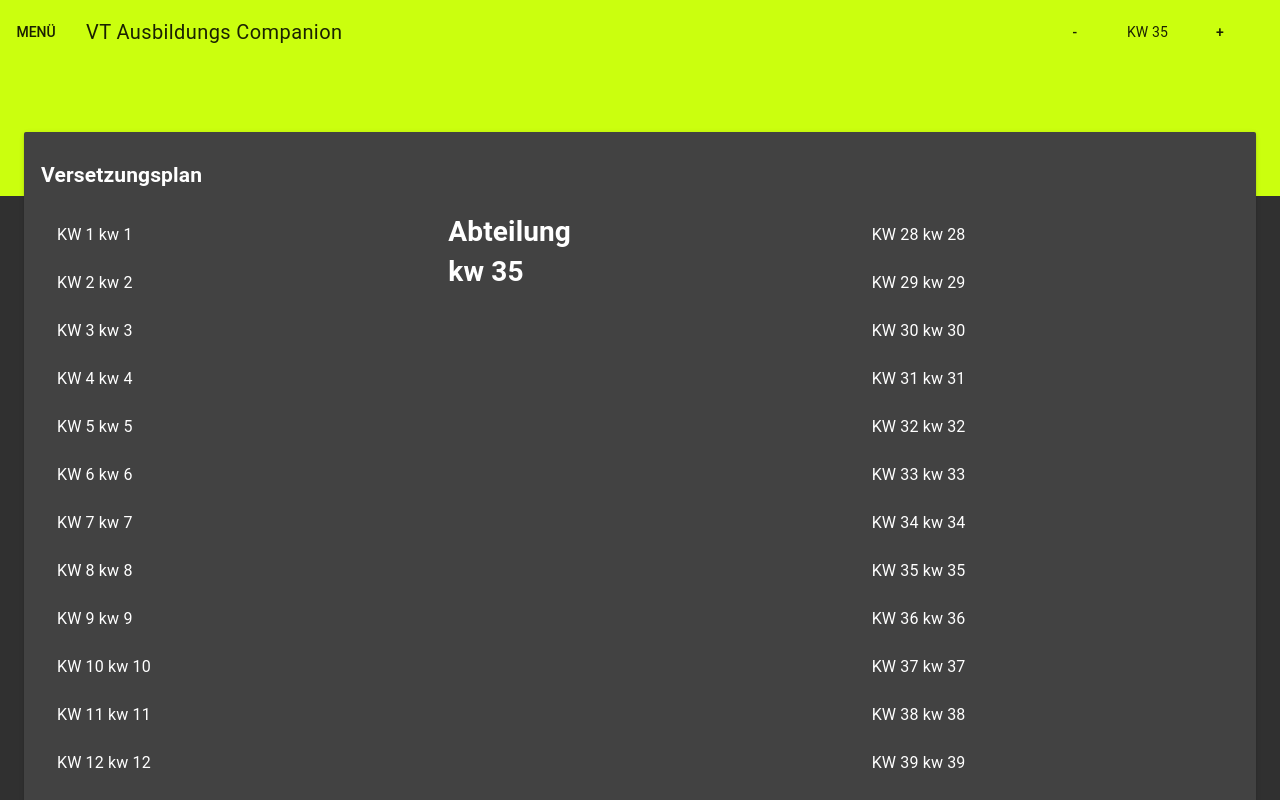
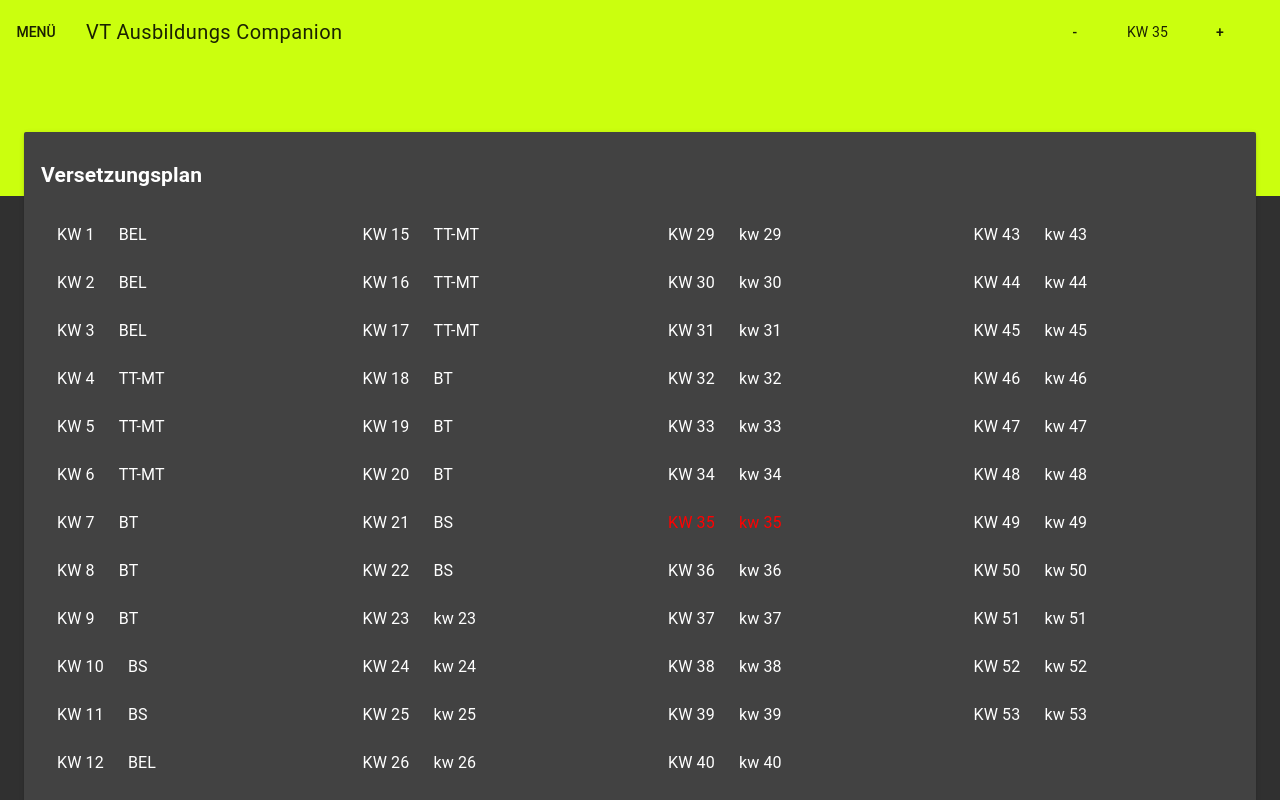
Before and after one commit to tlautensc/VTAusbildungCompanion, a Vue app: page /versetzungsplan in a window 1280 px wide. Built offline with nearby package versions, Linux system fonts and the light colour scheme.

Commit message:
Basic Versetzungsplan

```diff
--- a/src/App.vue
+++ b/src/App.vue
@@ -20,21 +20,10 @@
           <md-toolbar class="md-transparent" md-elevation="0">Navigation</md-toolbar>
 
           <md-list>
-            <md-list-item>
-              <md-button @click.native="menuVisible = false" to="/">Ausbildungsnachweise</md-button>
-            </md-list-item>
-
-            <md-list-item>
-              <md-button @click.native="menuVisible = false" to="/dienstplan">Dienstplan</md-button>
-            </md-list-item>
-
-            <md-list-item>
-              <md-button @click.native="menuVisible = false" to="/versetzungsplan">Versetzungsplan</md-button>
-            </md-list-item>
-
-            <md-list-item>
-              <md-button @click.native="menuVisible = false" to="/stundenplan">Stundenplan</md-button>
-            </md-list-item>
+              <md-list-item @click.native="menuVisible = false" to="/">Ausbildungsnachweise</md-list-item>
+              <md-list-item @click.native="menuVisible = false" to="/dienstplan">Dienstplan</md-list-item>
+              <md-list-item @click.native="menuVisible = false" to="/versetzungsplan">Versetzungsplan</md-list-item>
+              <md-list-item @click.native="menuVisible = false" to="/stundenplan">Stundenplan</md-list-item>
           </md-list>
         </md-app-drawer>
 
--- a/src/views/Stundenplan.vue
+++ b/src/views/Stundenplan.vue
@@ -38,7 +38,9 @@
         <md-table-cell>{{index + 1}}</md-table-cell>
         <md-table-cell>{{item}}</md-table-cell>
         <md-table-cell v-for="(item) in faecher" :key="item">
-          <md-input v-model="item[index]"></md-input>
+          <md-field>
+            <md-input v-model="item[index]"></md-input>
+          </md-field>
         </md-table-cell>
       </md-table-row>
     </md-table>
--- a/src/views/Versetzungsplan.vue
+++ b/src/views/Versetzungsplan.vue
@@ -1,29 +1,70 @@
 <template>
   <div>
       <h2>Versetzungsplan</h2>
-      <div class="md-layout md-gutter">
-        <div class="md-layout-item">
+      <div class="md-layout md-gutter md-alignment-top-space-between">
+        <div class="md-layout-item md-size-25">
           <md-list>
-            <md-list-item v-for="(item) in 26" :key="item">
-              KW {{ item }} {{ Versetzung[item-1] }}
+            <md-list-item v-for="(item) in 14" :key="item">
+              <md-content v-bind:class="{ AKW: item==KW }">
+                <div class="md-layout md-gutter">
+                  <div class="md-layout-item">
+                    KW {{ item }}
+                  </div>
+                  <div class="md-layout-item">
+                    {{ Versetzung[item-1] }}
+                  </div>
+                </div>
+              </md-content>
             </md-list-item>
           </md-list>
         </div>
-        <div class="md-layout-item">
-          <md-content>
-            <h1>
-              Abteilung<br><br>
-              {{Versetzung[KW-1]}}
-            </h1>
-          </md-content>
-        </div>
-        <div class="md-layout-item">
+        <div class="md-layout-item md-size-25">
           <md-list>
-            <md-list-item v-for="(item) in 26" :key="item">
-              KW {{ item+27 }} {{ Versetzung[item+26] }}
+            <md-list-item v-for="(item) in 14" :key="item">
+              <md-content v-bind:class="{ AKW: item+14==KW }">
+                <div class="md-layout md-gutter">
+                  <div class="md-layout-item">
+                    KW {{ item+14 }}
+                  </div>
+                  <div class="md-layout-item">
+                    {{ Versetzung[item+13] }}
+                  </div>
+                </div>
+              </md-content>
             </md-list-item>
           </md-list>
-
+        </div>
+        <div class="md-layout-item md-size-25">
+          <md-list>
+            <md-list-item v-for="(item) in 14" :key="item">
+              <md-content v-bind:class="{ AKW: item+28==KW }">
+                <div class="md-layout md-gutter">
+                  <div class="md-layout-item">
+                    KW {{ item+28 }}
+                  </div>
+                  <div class="md-layout-item">
+                    {{ Versetzung[item+27] }}
+                  </div>
+                </div>
+              </md-content>
+            </md-list-item>
+          </md-list>
+        </div>
+        <div class="md-layout-item md-size-25">
+          <md-list>
+            <md-list-item v-for="(item) in 11" :key="item">
+              <md-content v-bind:class="{ AKW: item+42==KW }">
+                <div class="md-layout md-gutter">
+                  <div class="md-layout-item">
+                    KW {{ item+42 }}
+                  </div>
+                  <div class="md-layout-item">
+                    {{ Versetzung[item+41] }}
+                  </div>
+                </div>
+              </md-content>
+            </md-list-item>
+          </md-list>
         </div>
       </div>
   </div>
@@ -32,29 +73,30 @@
 <script>
 export default {
   data: () => ({
+    test: true,
     Versetzung: [
-      'kw 1',
-      'kw 2',
-      'kw 3',
-      'kw 4',
-      'kw 5',
-      'kw 6',
-      'kw 7',
-      'kw 8',
-      'kw 9',
-      'kw 10',
-      'kw 11',
-      'kw 12',
-      'kw 13',
-      'kw 14',
-      'kw 15',
-      'kw 16',
-      'kw 17',
-      'kw 18',
-      'kw 19',
-      'kw 20',
-      'kw 21',
-      'kw 22',
+      'BEL',
+      'BEL',
+      'BEL',
+      'TT-MT',
+      'TT-MT',
+      'TT-MT',
+      'BT',
+      'BT',
+      'BT',
+      'BS',
+      'BS',
+      'BEL',
+      'BEL',
+      'BEL',
+      'TT-MT',
+      'TT-MT',
+      'TT-MT',
+      'BT',
+      'BT',
+      'BT',
+      'BS',
+      'BS',
       'kw 23',
       'kw 24',
       'kw 25',
@@ -93,5 +135,8 @@ export default {
 
 </script>
 
-<style>
+<style lang="scss" scoped>
+.AKW {
+  color: red;
+}
 </style>
```
